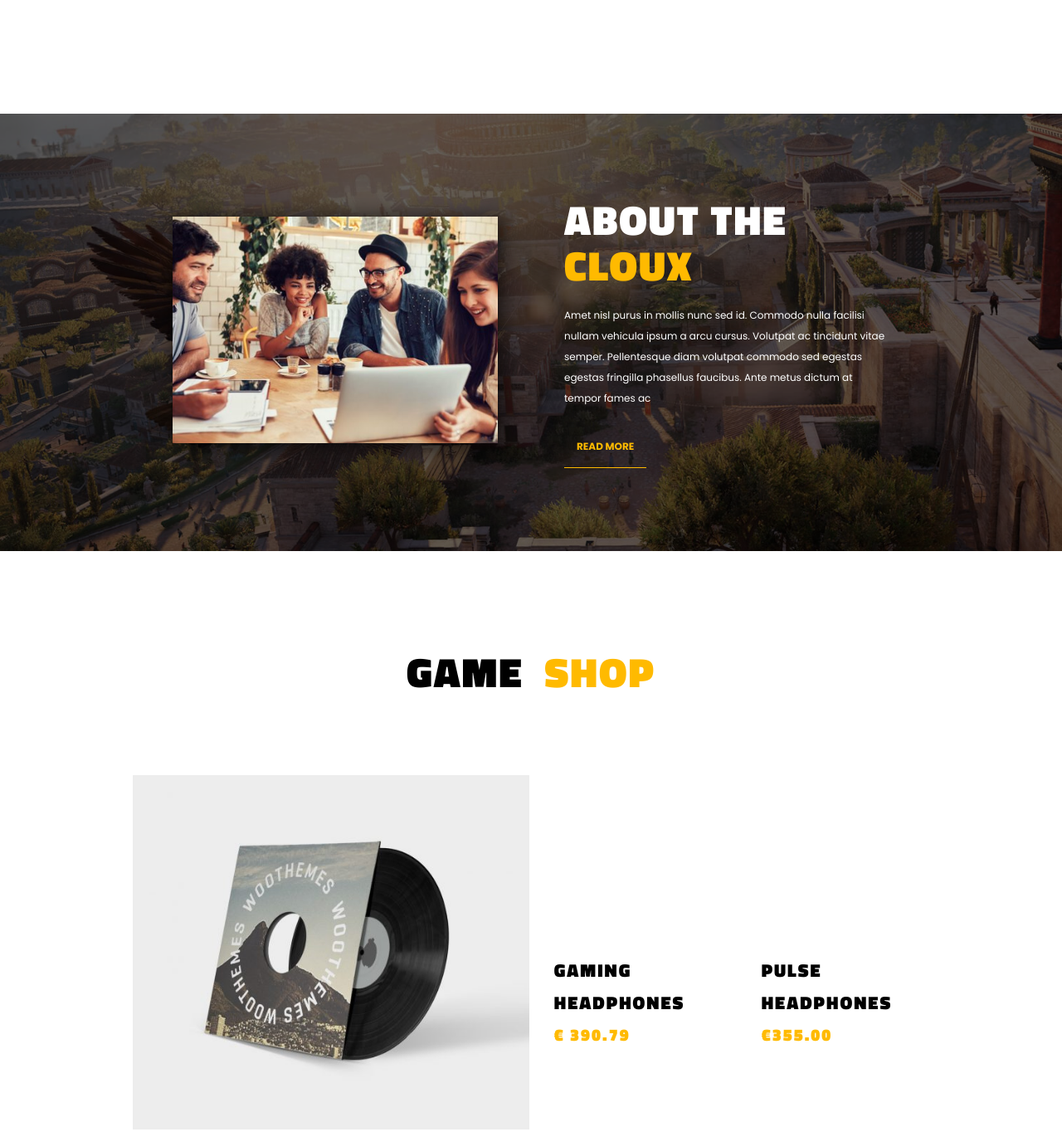
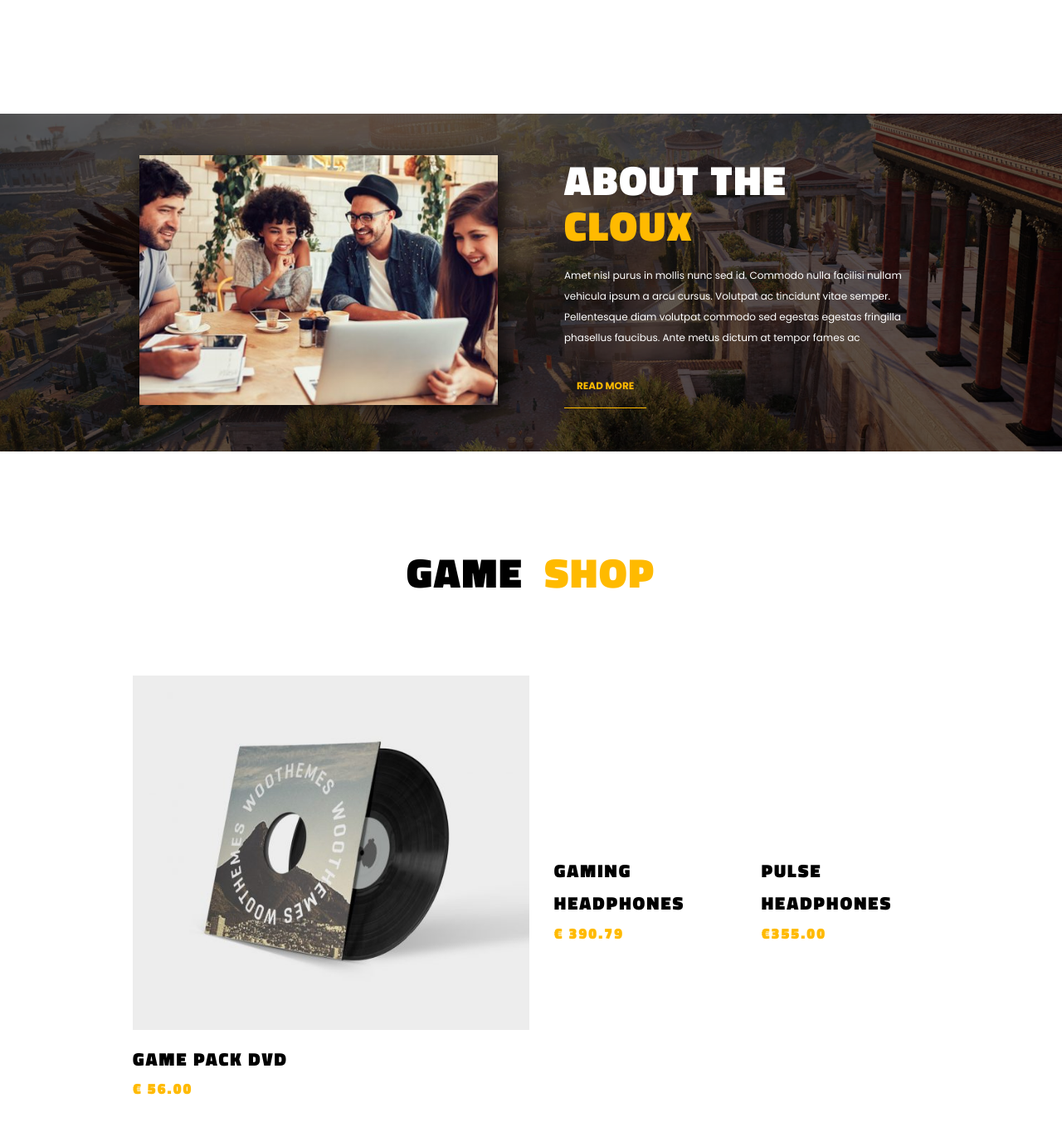
Before and after one commit to mhasantariq/Cloux-Gamming, a website built with Parcel: page src/index.html in a window 1280 px wide. Shown: the part 6000-7364 px from the top of the page at 83% size. Built offline with nearby package versions, Linux system fonts and the light colour scheme; files whose address does not match are found by name.

Commit message:
Develop (#3)
* Fixed game-search-box section and mobile view

* Fixed mobile-view for about-cloux

```diff
--- a/src/assets/sass/base/_typography.scss
+++ b/src/assets/sass/base/_typography.scss
@@ -29,7 +29,7 @@
   }
 
   &-xs {
-    font-size: 2rem;
+    font-size: 1.8rem;
   }
 
   &-hover {
--- a/src/assets/sass/components/_about-cloux.scss
+++ b/src/assets/sass/components/_about-cloux.scss
@@ -2,7 +2,7 @@
   background-image: linear-gradient(rgba($color-black, 0.6), rgba($color-black, 0.6)),
     url(~/src/assets/img/about-bg.jpg);
   background-size: cover;
-  padding: 10rem;
+  padding: 5rem;
 
   &-container {
     max-width: 80%;
--- a/src/assets/sass/layout/_game-shop.scss
+++ b/src/assets/sass/layout/_game-shop.scss
@@ -27,7 +27,7 @@
   padding-bottom: 1rem;
 }
 
-@media only screen and (max-width: $bp-largest) {
+@media only screen and (max-width: $bp-medium) {
   .game-shop {
     &-container {
       margin: 0 auto;
@@ -39,7 +39,7 @@
       flex-wrap: wrap;
 
       & > :not(:last-child) {
-        margin-right: 3rem;
+        margin-right: 0rem;
       }
     }
 
```
